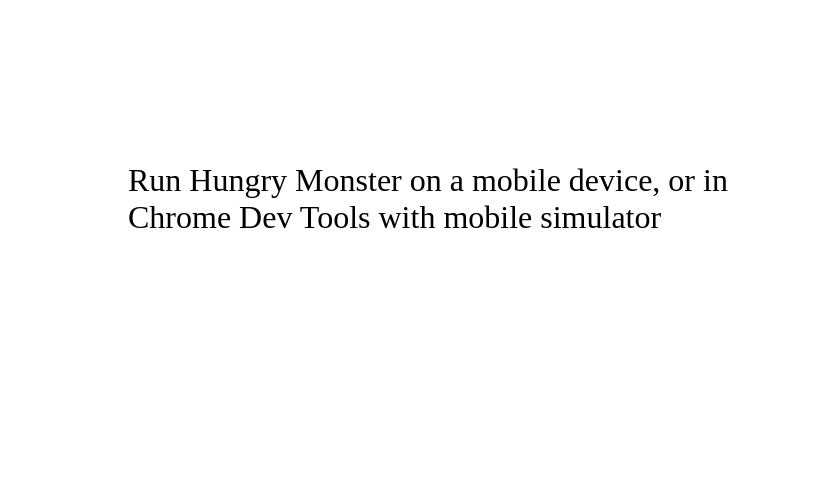
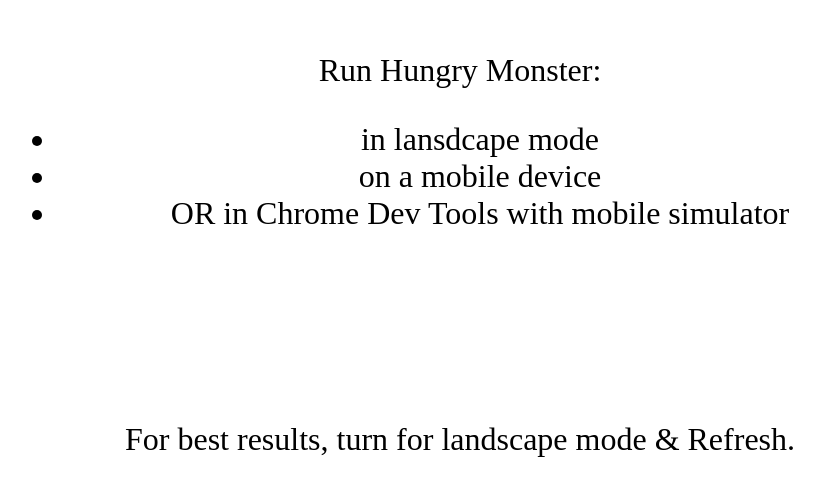
Before and after one commit to ShawnTe/hungry-monster-basic, a website built with webpack: page index.html in a window 1280 px wide. Shown: the part 138-634 px from the top of the page, without its empty margins (180-1004 px from the left). Built offline with nearby package versions, Linux system fonts and the light colour scheme.

Commit message:
Force landscape orientation via css

```diff
--- a/index.html
+++ b/index.html
@@ -11,12 +11,14 @@
   </head>
   <body>
     <div id="full-screen">
-      <div id="container">
-      </div>
+      <div id="container"></div>
     </div>
-      <div id="lower-page">
-        <button id="play-button" class="hidden">Play again!</button>
-      </div>
+    <div class="orientation wrong-device">
+      <p>For best results, turn for landscape mode &amp; Refresh.</p>
+    </div>
+    <div id="lower-page">
+      <button id="play-button" class="hidden">Play again!</button>
+    </div>
 
     <script src="./bin/app.bundle.js"></script>
   </body>
--- a/src/css/style.css
+++ b/src/css/style.css
@@ -17,8 +17,9 @@
   width: 100%;
 }
 .wrong-device {
-  margin: 300px;
+  margin: 15%;
   font-size: 2em;
+  text-align: center;
 }
 /*#h1 {
   font-size: 20px;
@@ -81,3 +82,7 @@
     margin-left: -10vw;
   }
 }
+@media (orientation: portrait) {
+.orientation { display: block; }
+#full-screen { display: none; }
+}
--- a/src/js/app.js
+++ b/src/js/app.js
@@ -6,7 +6,7 @@
 
 } else {
 	console.log("Not a mobile device")
-  document.getElementById('full-screen').innerHTML = "<p>Run Hungry Monster on a mobile device, or in Chrome Dev Tools with mobile simulator</p>";
+  document.getElementById('full-screen').innerHTML = "<p>Run Hungry Monster:</p><ul><li>in lansdcape mode</li><li>on a mobile device</li><li>OR in Chrome Dev Tools with mobile simulator</li></ul>";
   document.getElementById('full-screen').setAttribute('class', 'wrong-device');
 }
 
```
